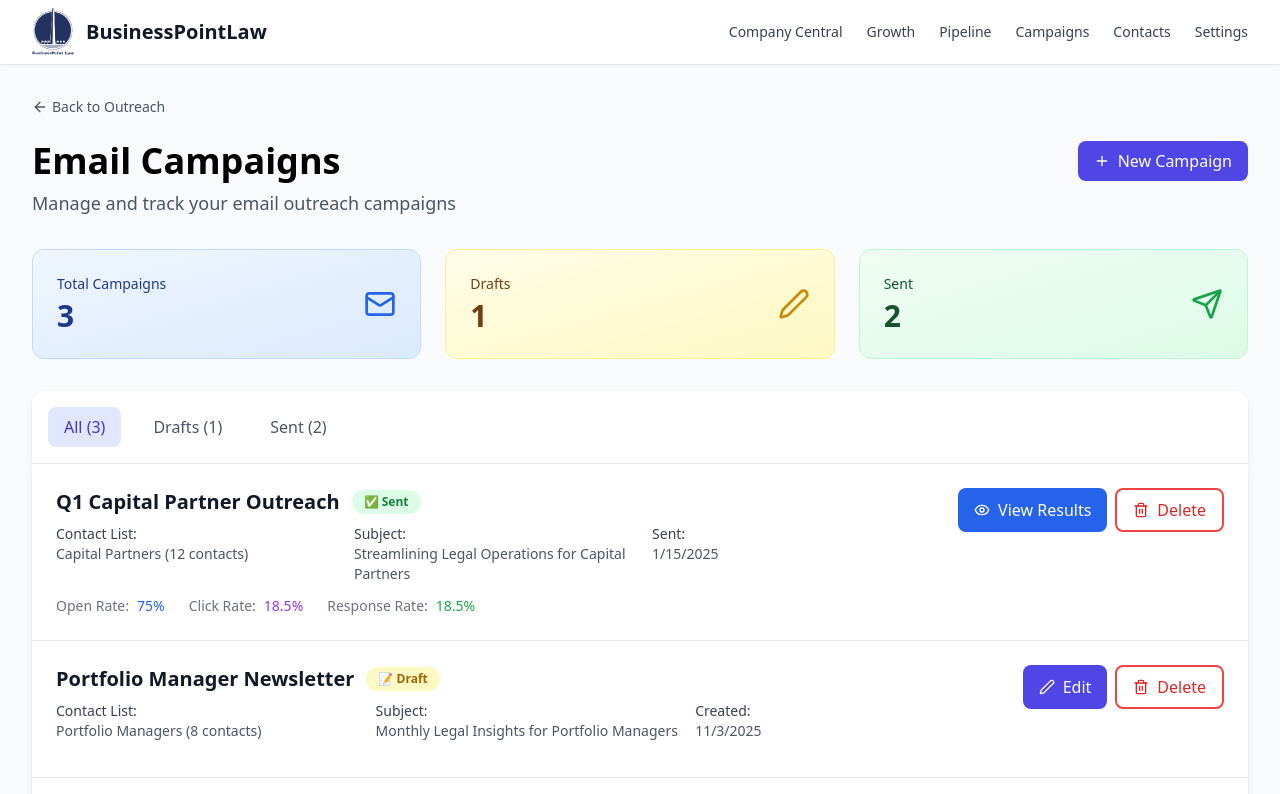
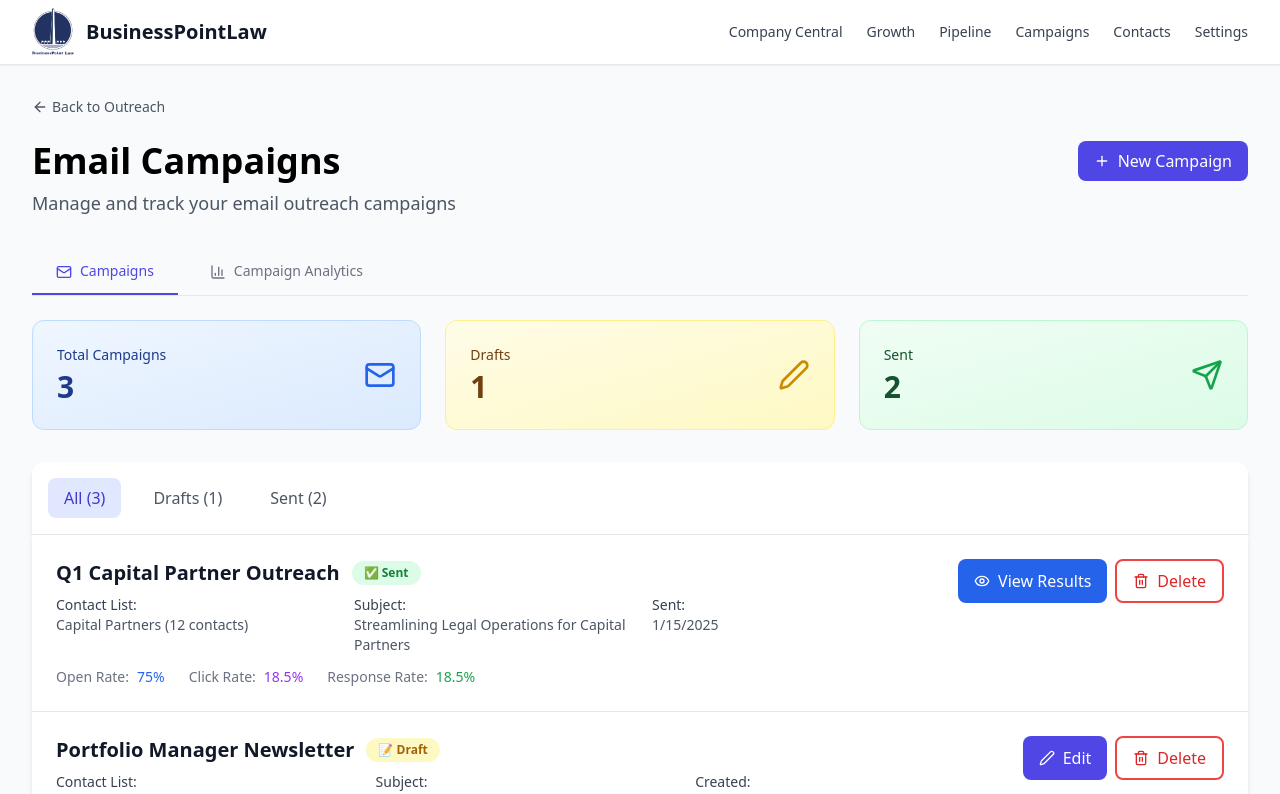
Before and after one commit to Ignite-Strategies/IgniteLegal-frontend, a React (Vite) app: page /outreach/email-campaigns in a window 1280 px wide. Shown: the top 794 px of the page. Built offline with nearby package versions, Linux system fonts and the light colour scheme.

Commit message:
Replace Analytics card with Insights on Engage page; add Campaign Analytics as tab inside EmailCampaigns page

```diff
--- a/src/pages/outreach/EmailCampaigns.jsx
+++ b/src/pages/outreach/EmailCampaigns.jsx
@@ -1,12 +1,14 @@
 import { useState, useEffect } from 'react';
 import { useNavigate } from 'react-router-dom';
-import { Mail, Plus, Send, Users, FileText, Trash2, Edit2, Eye } from 'lucide-react';
+import { Mail, Plus, Send, Users, FileText, Trash2, Edit2, Eye, BarChart3 } from 'lucide-react';
 import PageHeader from '../../components/PageHeader';
+import CampaignAnalytics from './CampaignAnalytics';
 
 export default function EmailCampaigns() {
   const navigate = useNavigate();
   const [campaigns, setCampaigns] = useState([]);
   const [filter, setFilter] = useState('all'); // 'all', 'draft', 'sent'
+  const [activeTab, setActiveTab] = useState('campaigns'); // 'campaigns' or 'analytics'
 
   // Mock campaigns data
   useEffect(() => {
@@ -90,6 +92,40 @@ export default function EmailCampaigns() {
         }
       />
 
+      {/* Tabs */}
+      <div className="flex gap-2 mb-6 border-b border-gray-200">
+        <button
+          onClick={() => setActiveTab('campaigns')}
+          className={`px-6 py-3 font-medium text-sm transition-colors border-b-2 ${
+            activeTab === 'campaigns'
+              ? 'border-indigo-600 text-indigo-600'
+              : 'border-transparent text-gray-500 hover:text-gray-700'
+          }`}
+        >
+          <Mail className="h-4 w-4 inline mr-2" />
+          Campaigns
+        </button>
+        <button
+          onClick={() => setActiveTab('analytics')}
+          className={`px-6 py-3 font-medium text-sm transition-colors border-b-2 ${
+            activeTab === 'analytics'
+              ? 'border-indigo-600 text-indigo-600'
+              : 'border-transparent text-gray-500 hover:text-gray-700'
+          }`}
+        >
+          <BarChart3 className="h-4 w-4 inline mr-2" />
+          Campaign Analytics
+        </button>
+      </div>
+
+      {/* Analytics Tab Content */}
+      {activeTab === 'analytics' && (
+        <CampaignAnalytics />
+      )}
+
+      {/* Campaigns Tab Content */}
+      {activeTab === 'campaigns' && (
+        <>
       {/* Stats Cards */}
       <div className="grid grid-cols-1 md:grid-cols-3 gap-6 mb-8">
         <div className="bg-gradient-to-br from-blue-50 to-blue-100 rounded-xl p-6 border border-blue-200">
@@ -280,6 +316,8 @@ export default function EmailCampaigns() {
           </div>
         )}
       </div>
+        </>
+      )}
     </div>
   );
 }
--- a/src/pages/relationship/Engage.jsx
+++ b/src/pages/relationship/Engage.jsx
@@ -41,15 +41,6 @@ export default function Engage() {
       cta: 'View Campaigns',
       color: 'bg-blue-500',
       route: '/outreach/email-campaigns',
-    },
-    {
-      id: 'analytics',
-      title: 'Analytics',
-      description: 'Track engagement metrics',
-      icon: <BarChart3 className="h-6 w-6" />,
-      cta: 'View Analytics',
-      color: 'bg-purple-500',
-      route: '/outreach/analytics',
     },
     {
       id: 'insights',
```
